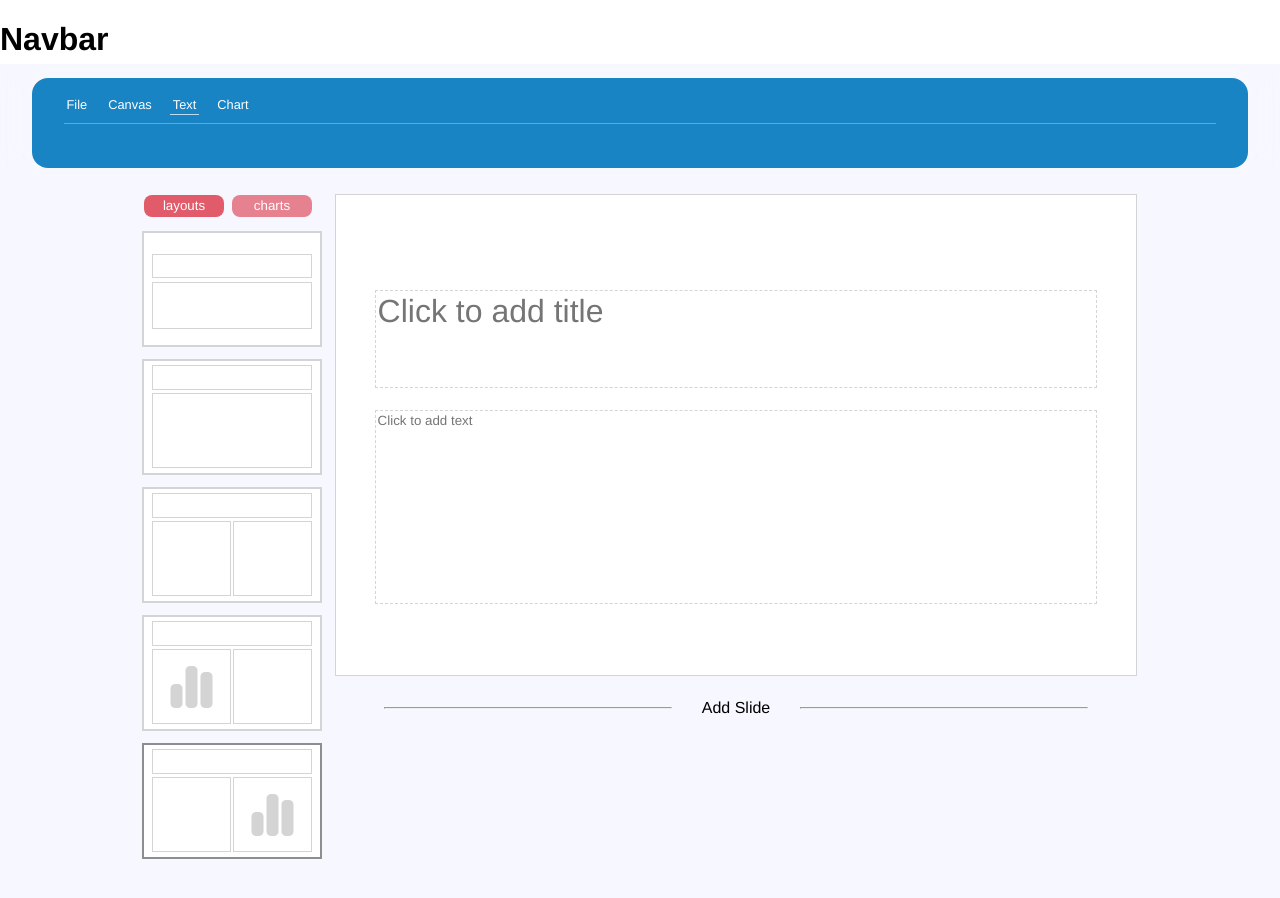
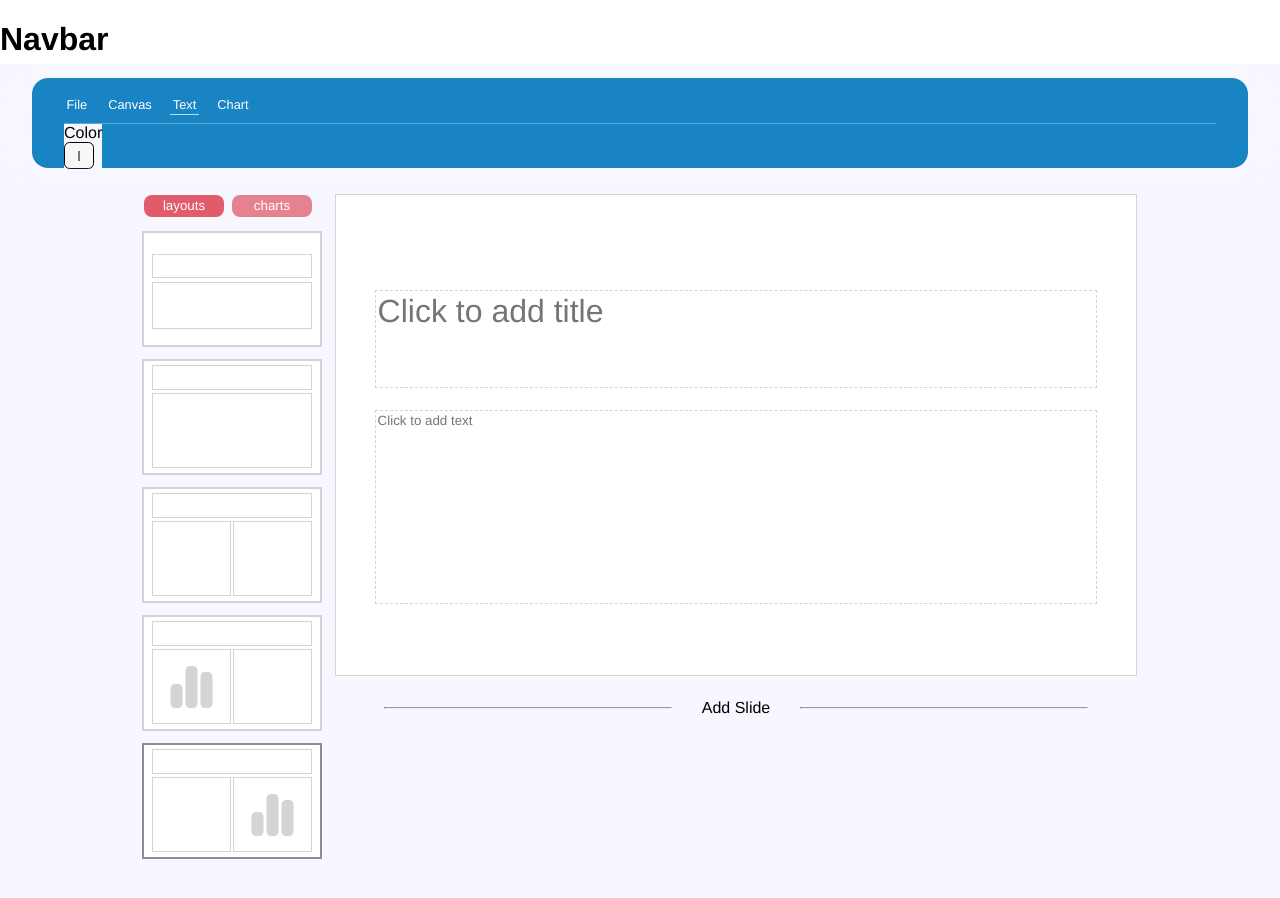
Before and after one commit to vincexiv/presentation, a Vue app: page / in a window 1280 px wide. Both pictures are taken after a click on the element "Text". Shown: the top 898 px of the page. Built offline with nearby package versions, Linux system fonts and the light colour scheme.

Commit message:
Enable changing text color

```diff
--- a/src/App.vue
+++ b/src/App.vue
@@ -12,6 +12,7 @@
         :layoutList="newCopy(layoutList)"
         :activeLayout="activeLayout"
         :updateRenderedCharts="updateRenderedCharts"
+        :updateTextStyle="updateTextStyle"
         @update-active-layout="(layout)=>updateActiveLayout(layout)"
         @add-slide="addSlide()"/>
     </div>
@@ -48,6 +49,34 @@ export default {
     CanvasComponent
   },
   methods: {
+    updateTextStyle: function(newStyle){
+      console.log("new style: ", newStyle)
+
+      const targetCanvasId = this.activeObjectInfo.canvasId
+      const targetObjectId = this.activeObjectInfo.objectId
+
+
+      let newData = this.data.map(canvas => {
+        if(canvas.id !== targetCanvasId){
+          return canvas
+        }else{
+          const updatedCanvas = {
+              ...canvas,
+              structure: canvas.structure.map(object => {
+                if(object.id !== targetObjectId){
+                  return object
+                }else {
+                  return {...object, content: {...object.content, style: newStyle} }
+                }
+            })
+          }
+
+          return updatedCanvas
+        }
+      })
+
+      this.data = newData
+    },
     saveData: function(){
       // Since we have been moving things around, resizing, etc
       // update the information we have first
--- a/src/components/Canvas/CanvasComponent.vue
+++ b/src/components/Canvas/CanvasComponent.vue
@@ -4,7 +4,8 @@
             :activeEditOption="activeEditOption"
             :updateActiveEditOption="updateActiveEditOption"
             :saveData="saveData"
-            :exportToPowerPoint="exportToPowerPoint" />
+            :exportToPowerPoint="exportToPowerPoint"
+            :updateTextStyle="updateTextStyle" />
 
         <div class="canvas-and-layout">
             <CanvasLayoutList
@@ -56,7 +57,8 @@
             saveData: Function,
             exportToPowerPoint: Function,
             updateRenderedCharts: Function,
-            updateText: Function
+            updateText: Function,
+            updateTextStyle: Function
         },
         components: {
             MoveAble,
--- a/src/components/CanvasObjectEditor/CanvasObjectEditor.vue
+++ b/src/components/CanvasObjectEditor/CanvasObjectEditor.vue
@@ -28,6 +28,11 @@
                     <p class="action" @click="saveData()">Save</p>
                     <p class="action" @click="exportToPowerPoint()">export to powerpoint</p>
                 </div>
+                <div v-if="activeEditOption==='text'" class="file-option-details actions">
+                    <label for="text-color" >Color
+                        <input type="color" class="action" ref="colorValue" @change="updateStyle"/>
+                    </label>
+                </div>
             </div>
         </div>
     </div>
@@ -41,7 +46,8 @@ export default ({
             activeEditOption: String,
             updateActiveEditOption: Function,
             saveData: Function,
-            exportToPowerPoint: Function
+            exportToPowerPoint: Function,
+            updateTextStyle: Function
         },
         methods: {
             editOptionClass: function (editOption){
@@ -50,6 +56,10 @@ export default ({
                 }else {
                     return ''
                 }
+            },
+            updateStyle: function(){
+                const newColor= this.$refs.colorValue.value
+                this.updateTextStyle({ color: newColor })
             }
         }
     })
```
